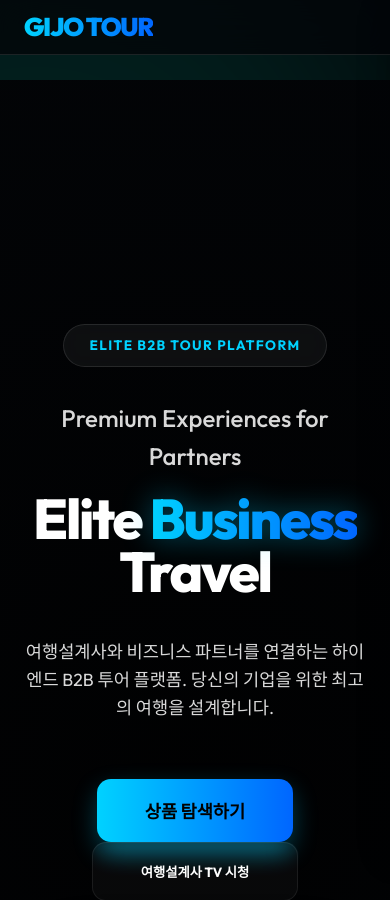
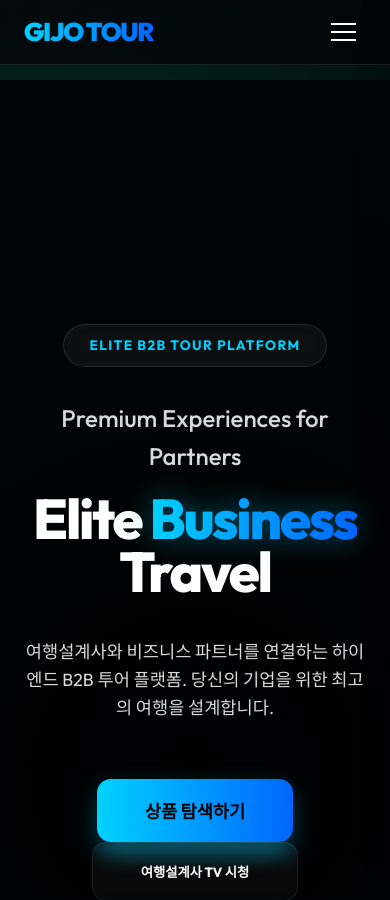
Before and after one commit to gijotour/gijo-tour-app, a React (Vite) app: page /gijotour in a window 390 px wide. Shown: the top 900 px of the page. Built offline with nearby package versions, Linux system fonts and the light colour scheme.

Commit message:
fix: restore mobile menu toggle icon and animation

```diff
--- a/src/index.css
+++ b/src/index.css
@@ -2121,8 +2121,20 @@ html {
     gap: 6px;
     background: none;
     z-index: 10001;
-    padding: 8px;
-  }
+    padding: 10px;
+    cursor: pointer;
+  }
+
+  .mobile-menu-toggle .bar {
+    width: 25px;
+    height: 2px;
+    background: #fff;
+    transition: var(--transition-smooth);
+  }
+
+  .navbar.menu-open .mobile-menu-toggle .bar:nth-child(1) { transform: translateY(8px) rotate(45deg); }
+  .navbar.menu-open .mobile-menu-toggle .bar:nth-child(2) { opacity: 0; }
+  .navbar.menu-open .mobile-menu-toggle .bar:nth-child(3) { transform: translateY(-8px) rotate(-45deg); }
 
   .nav-capsule {
     position: fixed;
```
